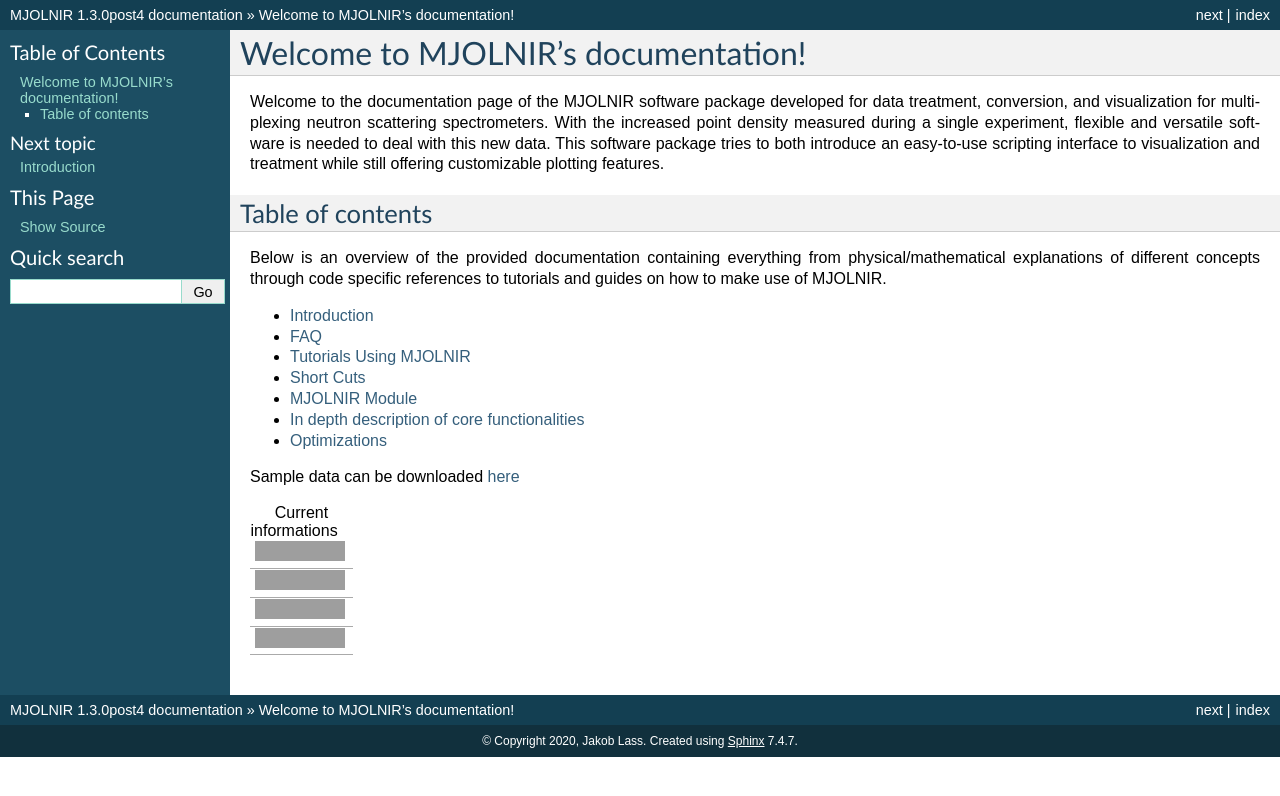
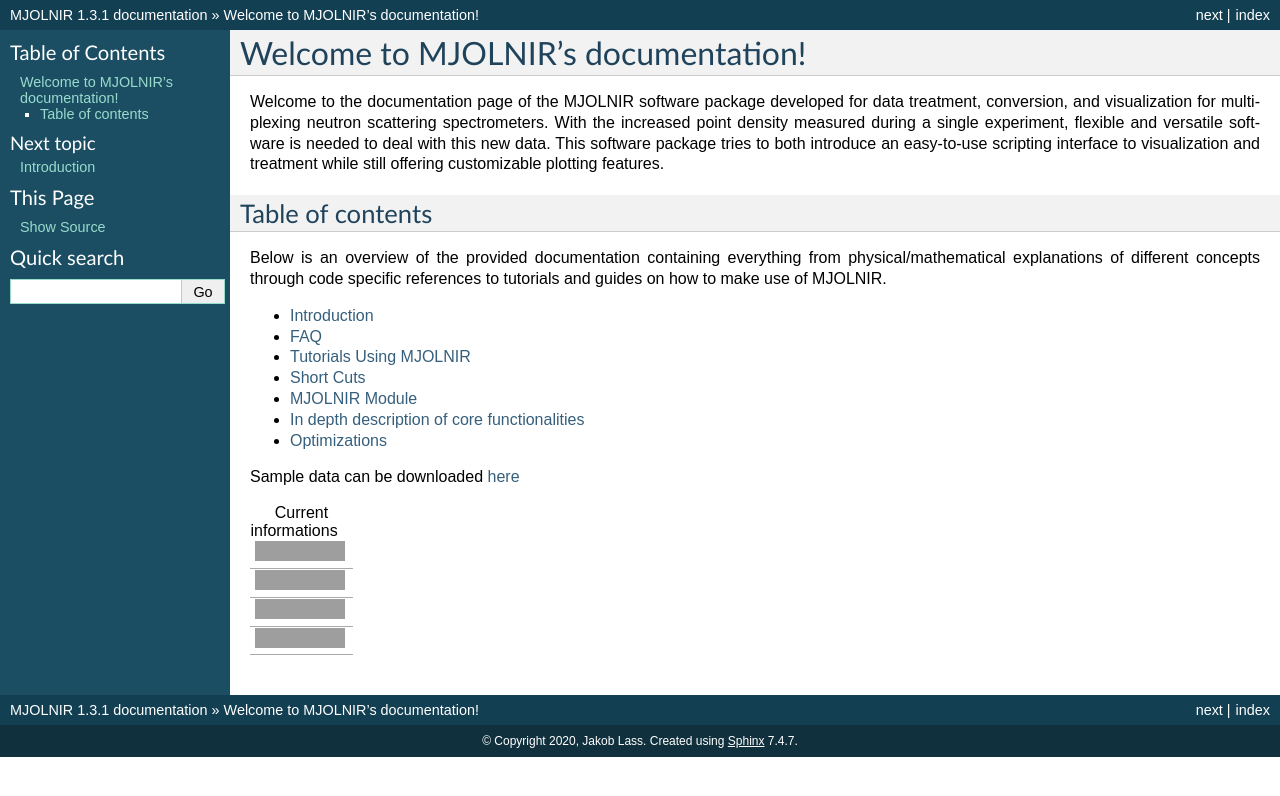
Before and after one commit to MJOLNIRPackage/MJOLNIR, a Sphinx documentation site: the page built from docs/index.rst, in a window 1280 px wide, cut to the strip 0-796 px from the top of the page. Built offline with Sphinx 7.4.7, drawn with Linux system fonts in a browser that asks for light colours; pages that are not in the unit, such as notebooks, are missing from menus; grey boxes are pictures that could not be loaded.

Commit message:
Update version

```diff
--- a/MJOLNIR/__init__.py
+++ b/MJOLNIR/__init__.py
@@ -8,7 +8,7 @@ MJOLNIR Module
 import sys,os
 sys.path.append('.')
 
-__version__ = '1.3.0post4'
+__version__ = '1.3.1'
 __author__ = 'Jakob Lass'
 
 __multiFLEXXNormalization__ = os.path.join(os.path.dirname(__file__),'CalibrationMultiFLEXX.csv')
--- a/docs/conf.py
+++ b/docs/conf.py
@@ -31,9 +31,9 @@ copyright = u'2020, Jakob Lass'
 author = u'Jakob Lass'
 
 # The short X.Y version
-version = u'1.3.0post4'
+version = u'1.3.1'
 # The full version, including alpha/beta/rc tags
-release = u'1.3.0post4'
+release = u'1.3.1'
 
 
 
--- a/setup.py
+++ b/setup.py
@@ -19,7 +19,7 @@ pythonPath =  os.path.relpath(os.path.join(installFolder,'MJOLNIR'),sys.base_pre
 
 setup(
     name='MJOLNIR',
-    version='1.3.0post4',
+    version='1.3.1',
     description=('Neutron Scattering software suite.'),
     long_description=long_description,
     author='Jakob Lass',
```
